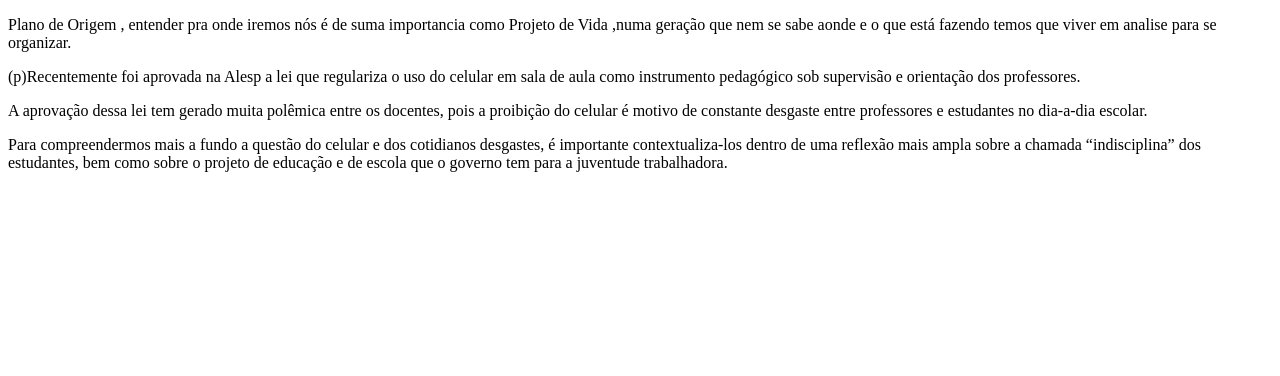
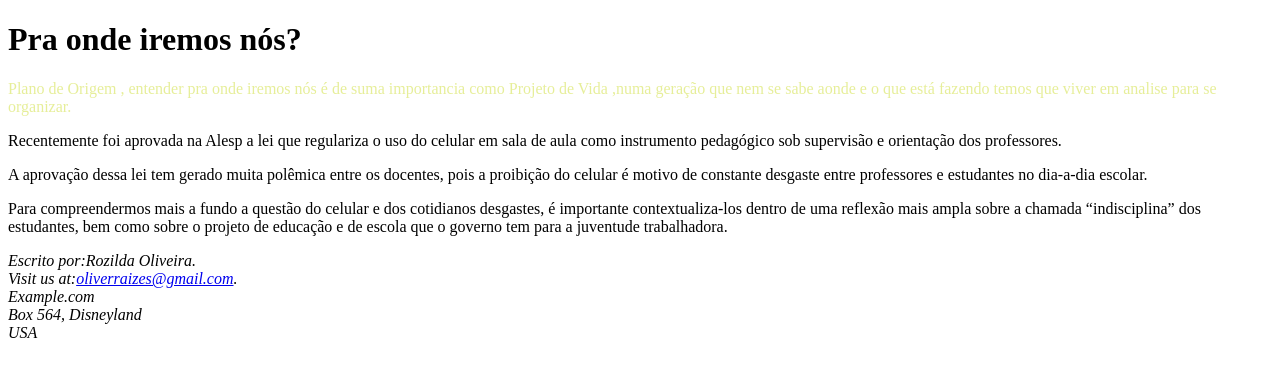
Before and after one commit to rozilda10/source, a plain HTML site: page index.html in a window 1280 px wide. Drawn offline with Linux system fonts and the light colour scheme.

Commit message:
utilizando footer

```diff
--- a/index.html
+++ b/index.html
@@ -4,14 +4,25 @@
     <meta charset="UTF-8">
     <meta http-equiv="X-UA-Compatible" content="IE=edge">
     <meta name="viewport" content="width=device-width, initial-scale=1.0">
-    <title>
-        <t="font-size;50px;"">Origem? Pra onde iremos nós?</t></title>
+    <title>Origem? Pra onde iremos nós?</title>
 </head>
 <body>
-<p style ="color pink;"> Plano de Origem , entender pra onde iremos nós é de suma importancia como Projeto de Vida ,numa geração que nem se sabe aonde e o que está fazendo temos que viver em analise para se organizar.</p>
-(p)Recentemente foi aprovada na Alesp a lei que regulariza o uso do celular em sala de aula como instrumento pedagógico sob supervisão e orientação dos professores.</p>
-<p> A aprovação dessa lei tem gerado muita polêmica entre os docentes, pois a proibição do celular é motivo de constante desgaste entre professores e estudantes no dia-a-dia escolar.</p>
-<p>Para compreendermos mais a fundo a questão do celular e dos cotidianos desgastes, é importante contextualiza-los dentro de uma reflexão mais ampla sobre a chamada “indisciplina” dos estudantes, bem como sobre o projeto de educação e de escola que o governo tem para a juventude trabalhadora.</p>
+    <h1>Pra onde iremos nós?</h1>
+    <p style="color:rgba(226, 235, 136, 0.857);"> Plano de Origem , entender pra onde iremos nós é de suma importancia como Projeto de Vida ,numa geração que nem se sabe aonde e o que está fazendo temos que viver em analise para se organizar.</p>
+    <p>Recentemente foi aprovada na Alesp a lei que regulariza o uso do celular em sala de aula como instrumento pedagógico sob supervisão e orientação dos professores.</p>
+    <p> A aprovação dessa lei tem gerado muita polêmica entre os docentes, pois a proibição do celular é motivo de constante desgaste entre professores e estudantes no dia-a-dia escolar.</p>
+    <p>Para compreendermos mais a fundo a questão do celular e dos cotidianos desgastes, é importante contextualiza-los dentro de uma reflexão mais ampla sobre a chamada “indisciplina” dos estudantes, bem como sobre o projeto de educação e de escola que o governo tem para a juventude trabalhadora.</p>
+<footer>
+    <address>
+        Escrito por:Rozilda Oliveira<a href="mailto:oliverraizes@gmail.com"></a>.<br>
+        Visit us at:<a href="mailto:webmaster@example.com">oliverraizes@gmail.com</a>.<br>
+        Example.com<br>
+        Box 564, Disneyland<br>
+        USA
+        </address><br>
 
+
+    </address>
+</footer>
 </body>
 </html>
```
